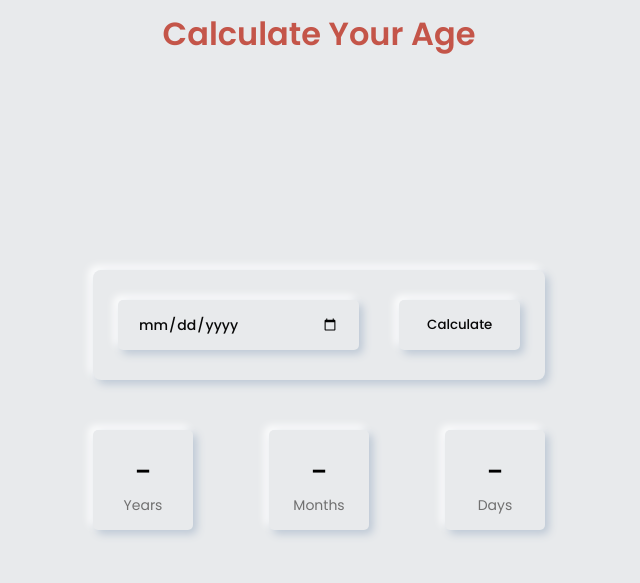
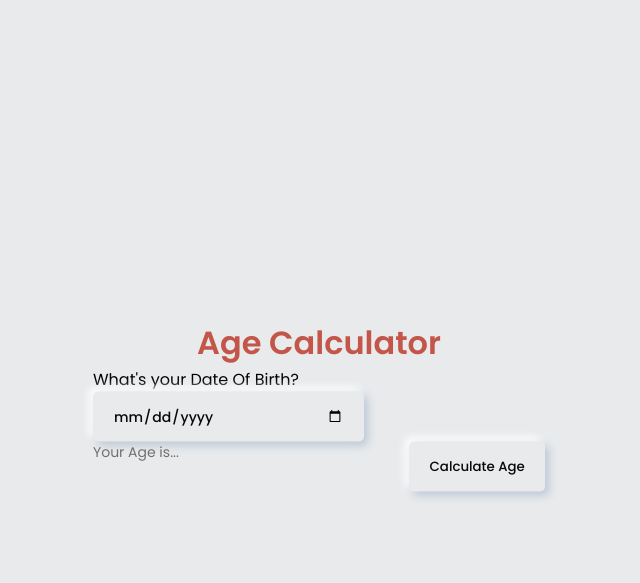
Before and after one commit to Riddhi2108/BMI_Calculator, a plain HTML site: page index.html in a window 1280 px wide. Shown: the whole page, without its empty margins (321-961 px from the left). Drawn offline with Linux system fonts and the light colour scheme.

Commit message:
Update index.html

```diff
--- a/index.html
+++ b/index.html
@@ -1,38 +1,25 @@
 <!DOCTYPE html>
 <html lang="en">
 
-<head>
+  <head>
+    <meta charset="UTF-8">
+    <meta name="viewport" content="width=device-width, initial-scale=1.0">
     <title>Age Calculator</title>
-    <!--Google Font-->
-    <link rel="preconnect" href="https://fonts.gstatic.com">
-    <!--Stylesheet-->
-    <link rel="stylesheet" href="style.css">
-</head>
+    <link rel="stylesheet" href="/style.css">
+  </head>
 
-<body>
-    <h1>Calculate Your Age</h1>
+  <body>
     <div class="container">
-
-        <div class="inputs-wrapper">
-            <input type="date" id="date-input">
-            <button onclick="ageCalculate()">Calculate</button>
-        </div>
-        <div class="outputs-wrapper">
-            <div>
-                <span id="years">-</span>
-                <p>Years</p>
-            </div>
-            <div>
-                <span id="months">-</span>
-                <p>Months</p>
-            </div>
-            <div>
-                <span id="days">-</span>
-                <p>Days</p>
-            </div>
-        </div>
+      <h1>Age Calculator</h1>
+      <label for="birthdate">
+        What's your Date Of Birth?
+      </label>
+      <div><input type="date" name="BirthDate" id="birthdate"></div>
+      <div><button class="HTMLbuttonElement" type="submit">Calculate Age</button>
+      </div>
+      <p id="result">Your Age is...</p>
     </div>
-    <script src="app.js"></script>
-</body>
+    <script src="/script.js"></script>
+  </body>
 
 </html>
```
